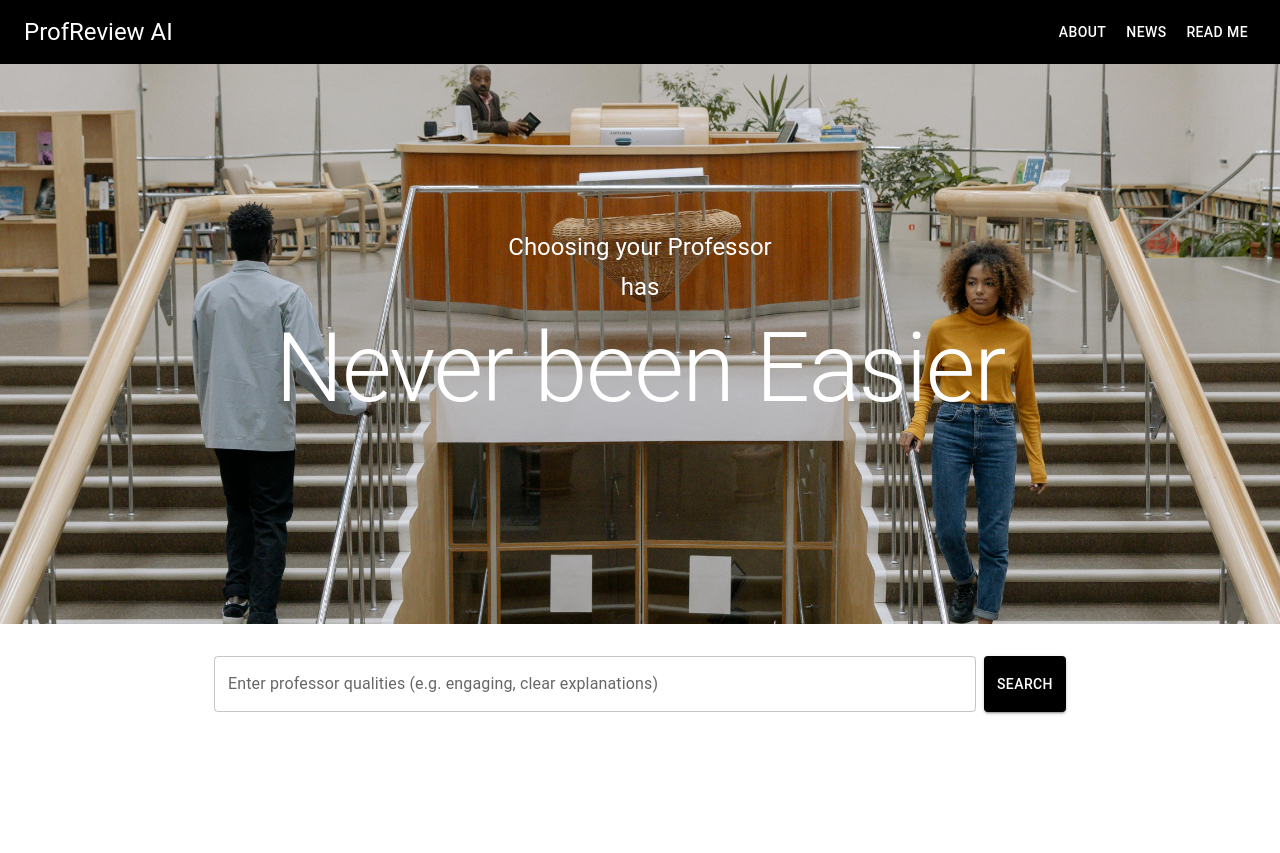
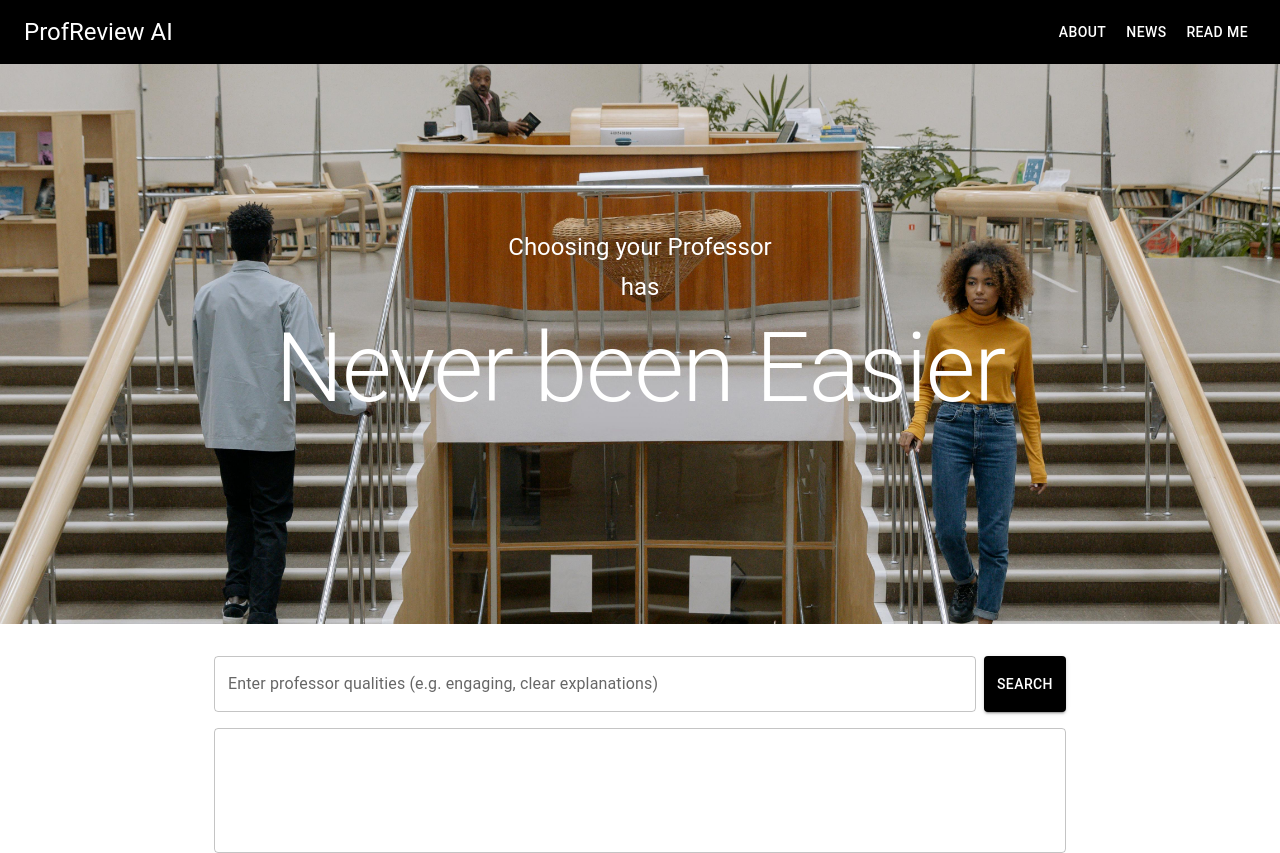
Before and after one commit to mehdialam98/rmp-AI, a Next.js app: page / in a window 1280 px wide. Before the commit the page ends 800 px from the top, so only its background shows below. Built offline with nearby package versions, Linux system fonts and the light colour scheme.

Commit message:
Update page.js
need to connect API for generated response

```diff
--- a/app/page.js
+++ b/app/page.js
@@ -1,7 +1,31 @@
-import React from 'react';
+'use client';
+import React, { useState } from 'react';
 import { AppBar, Toolbar, Typography, Container, TextField, Button, Box } from '@mui/material';
 
 export default function Home() {
+  const [qualities, setQualities] = useState("");
+  const [response, setResponse] = useState("");
+
+  const searchProfessors = async () => {
+    // Simulating an API call
+    setResponse("Searching for professors...");
+
+    try {
+      // API call here
+      // For now, simulating a mock response
+      await new Promise(resolve => setTimeout(resolve, 1000));
+
+      const mockResponse = `Here are some professors with the qualities you specified (${qualities}):
+        1. Dr. Jane Smith - Known for engaging lectures and clear explanations
+        2. Prof. John Doe - Praised for interactive teaching style and in-depth knowledge
+        3. Dr. Emily Brown - Highly rated for approachability and thorough feedback`;
+
+      setResponse(mockResponse);
+    } catch (error) {
+      console.error("Error searching professors:", error);
+      setResponse("An error occurred while searching for professors. Please try again.");
+    }
+  };
 
   return (
     <Box sx={{ flexGrow: 1 }}>
@@ -46,6 +70,8 @@ export default function Home() {
             label="Enter professor qualities (e.g. engaging, clear explanations)"
             variant="outlined"
             sx={{ mr: 1 }}
+            value={qualities}
+            onChange={(e) => setQualities(e.target.value)}
           />
           <Button
             variant="contained"
@@ -58,11 +84,24 @@ export default function Home() {
                 color: 'black',
               }
             }}
+            onClick={searchProfessors}
           >
             Search
           </Button>
         </Box>
+        <Box sx={{ mt: 2 }}>
+          <TextField
+            fullWidth
+            multiline
+            rows={4}
+            variant="outlined"
+            value={response}
+            InputProps={{
+              readOnly: true,
+            }}
+          />
+        </Box>
       </Container>
     </Box>
   );
-};
+}
```
